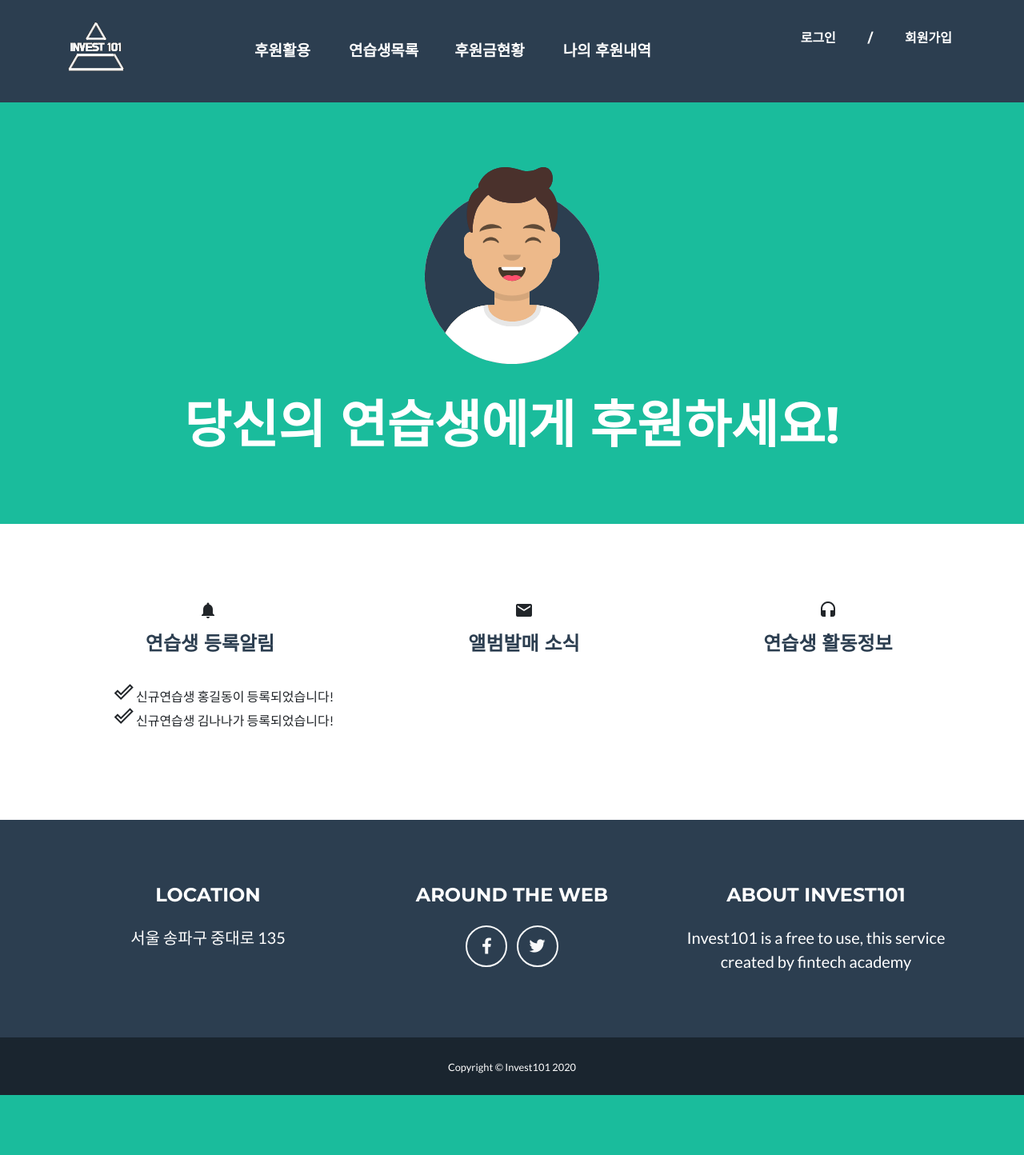
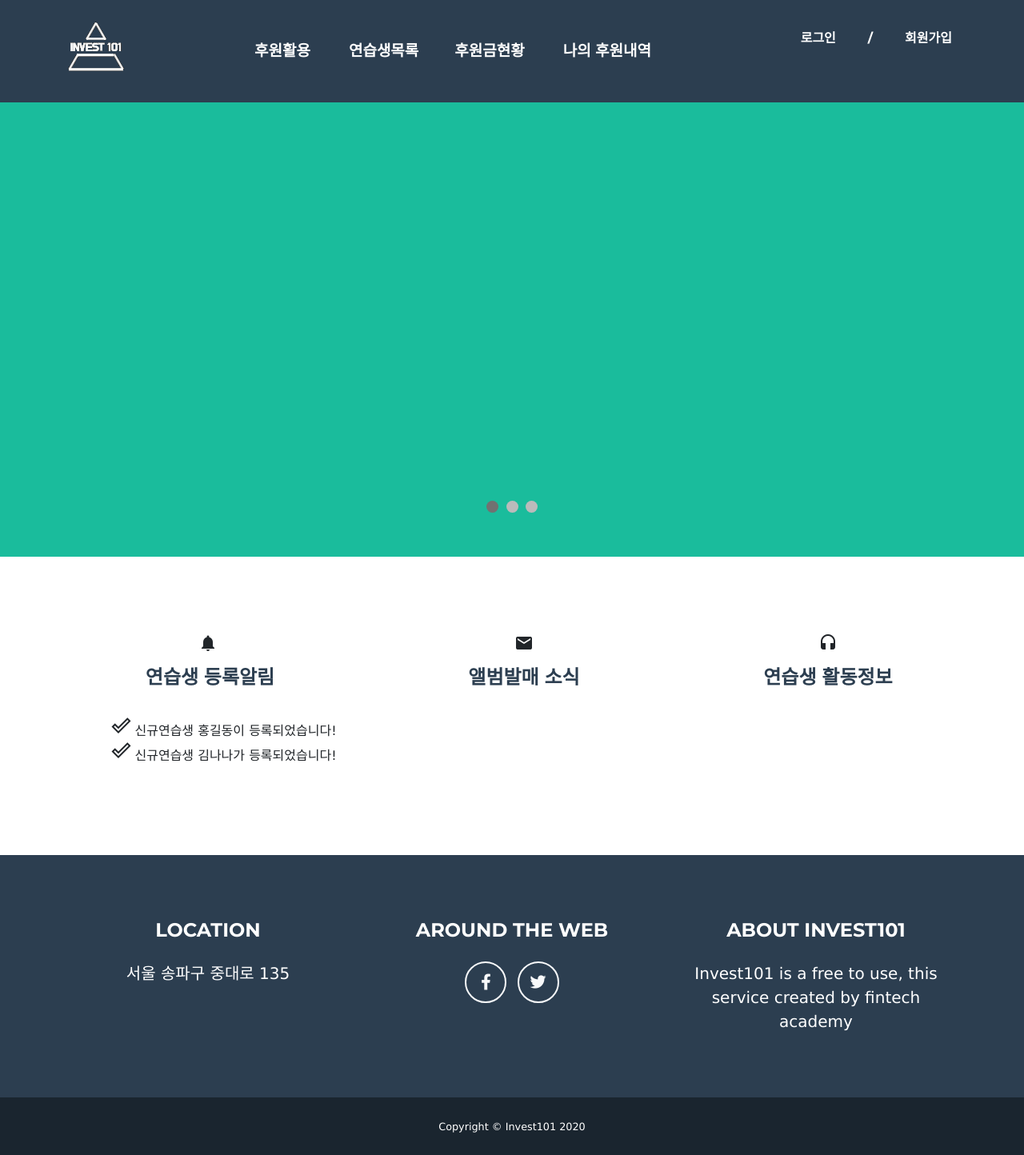
Before and after one commit to pkse1213/invest101, a Node server app: page / in a window 1280 px wide; the page is wider, and only the part inside the window is pictured. Shown: that part at 80% size. Before the commit the page ends 1369 px from the top of that part, so only its background shows below. Run offline with Node 20, Linux system fonts and the light colour scheme; data that the repository does not hold is empty; some libraries are stand-ins or nearby versions.

Commit message:
뷰 디테일 수정

```diff
--- a/views/donaStatus.ejs
+++ b/views/donaStatus.ejs
@@ -28,7 +28,7 @@
     <!--메인로고-->
   <div class="container" style="float: left; padding-right:0px; padding-left:0px; height:80px;">
     <div style="padding-left:0px;">
-        <a class="navbar-br and js-scroll-trigger" href="main"><img src="/img/invest_logo (3).png" width="100px" height="100px"   alt="invest101" ></a>
+        <a class="navbar-br and js-scroll-trigger" href="main"><img src="/img/mainlogo.png" width="100px" height="100px"   alt="invest101" ></a>
         <button class="navbar-toggler navbar-toggler-right text-uppercase font-weight-bold bg-primary text-white rounded" type="button" data-toggle="collapse" data-target="#navbarResponsive" aria-controls="navbarResponsive" aria-expanded="false" aria-label="Toggle navigation">
             Menu
             <i class="fas fa-bars"></i>
--- a/views/donaUse.ejs
+++ b/views/donaUse.ejs
@@ -30,7 +30,7 @@
     <!--메인로고-->
   <div class="container" style="float: left; padding-right:0px; padding-left:0px; height:80px;">
     <div style="padding-left:0px;">
-        <a class="navbar-br and js-scroll-trigger" href="main"><img src="/img/invest_logo (3).png" width="100px" height="100px"   alt="invest101" ></a>
+        <a class="navbar-br and js-scroll-trigger" href="main"><img src="/img/mainlogo.png" width="100px" height="100px"   alt="invest101" ></a>
         <button class="navbar-toggler navbar-toggler-right text-uppercase font-weight-bold bg-primary text-white rounded" type="button" data-toggle="collapse" data-target="#navbarResponsive" aria-controls="navbarResponsive" aria-expanded="false" aria-label="Toggle navigation">
             Menu
             <i class="fas fa-bars"></i>
--- a/views/donation.ejs
+++ b/views/donation.ejs
@@ -30,7 +30,7 @@
     <!--메인로고-->
     <div class="container" style="float: left; padding-right:0px; padding-left:0px; height:80px;">
       <div style="padding-left:0px;">
-        <a class="navbar-br and js-scroll-trigger" href="main"><img src="/img/invest_logo (3).png" width="100px"
+        <a class="navbar-br and js-scroll-trigger" href="main"><img src="/img/mainlogo.png" width="100px"
             height="100px" alt="invest101"></a>
         <button
           class="navbar-toggler navbar-toggler-right text-uppercase font-weight-bold bg-primary text-white rounded"
--- a/views/login.ejs
+++ b/views/login.ejs
@@ -37,7 +37,7 @@
 					<div class="form-divider"></div>
 					<div class="form-divider"></div>
 
-					<div class="form-row-group with-icons" style="width:500px; height:25pxpx; margin-left:550px;">
+					<div class="form-row-group with-icons" style="width:500px; height:25pxpx; margin-left:700px;">
 						<div class="form-row no-padding">
 							<i class="fa fa-envelope"></i>
 
@@ -54,7 +54,7 @@
 
 					<div class="form-divider"></div>
 
-					<div class="form-row" style="align-items: center; text-align: center; margin-left:730px;">
+					<div class="form-row" style="align-items: center; text-align: center; margin-left:880px;">
 
 						<button type="button" id="loginBtn" class="button circle block orange"
 						style="width:120px; height:30pxpx;">로그인</button>
--- a/views/main.ejs
+++ b/views/main.ejs
@@ -20,6 +20,66 @@
   <link href="css/freelancer.min.css" rel="stylesheet">
    <!--메터리얼 아이콘-->
    <link rel="stylesheet" href="https://fonts.googleapis.com/icon?family=Material+Icons">
+
+
+   <style>
+    * {box-sizing: border-box;}
+  body {font-family: Verdana, sans-serif;}
+  .mySlides {display: none;}
+  img {vertical-align: middle;}
+  /* Slideshow container */
+
+  /* Caption text */
+  .text {
+    color: #000000;
+    font-size: 15px;
+    padding: 8px 12px;
+    position: absolute;
+    bottom: 8px;
+    width: 100%;
+    text-align: center;
+  }
+  /* Number text (1/3 etc) */
+  .numbertext {
+    color: #f2f2f2;
+    font-size: 12px;
+    padding: 8px 12px;
+    position: absolute;
+    top: 0;
+  }
+  /* The dots/bullets/indicators */
+  .dot {
+    height: 15px;
+    width: 15px;
+    margin: 0 2px;
+    background-color: #bbb;
+    border-radius: 50%;
+    display: inline-block;
+    transition: background-color 0.6s ease;
+  }
+  .active {
+    background-color: #717171;
+  }
+  /* Fading animation */
+  .fade {
+    -webkit-animation-name: fade;
+    -webkit-animation-duration: 1.5s;
+    animation-name: fade;
+    animation-duration: 1.5s;
+  }
+  @-webkit-keyframes fade {
+    from {opacity: .4}
+    to {opacity: 1}
+  }
+  @keyframes fade {
+    from {opacity: .4}
+    to {opacity: 1}
+  }
+  /* On smaller screens, decrease text size */
+  @media only screen and (max-width: 300px) {
+    .text {font-size: 11px}
+  }
+    </style>
 
 </head>
 
@@ -90,16 +150,33 @@
       </div>
   </nav>
 
-  <!-- 메인 배너 -->
-  <header class="masthead bg-primary text-white text-center">
-    <div class="container d-flex align-items-center flex-column">
+   <!-- 메인 배너 -->
+<header class="masthead bg-primary text-white text-center" >
+    <div class="container d-flex align-items-center flex-column" style=" height:400px;"  >
+      <div class="slideshow-container"  style=" height:400px;" >
+        <div class="mySlides fade" style=" height:400px;">
+          <div class="numbertext" >1 / 3</div>
+          <img src="/img/banner1.png"  style="width:1580px; height:400px;">
+        </div>
+        <div class="mySlides fade" style=" height:400px;">
+          <div class="numbertext">2 / 3</div>
+          <img src="/img/banner2.png" style="width:1580px; height:400px;">
+        </div>
+        <div class="mySlides fade" style=" height:400px;">
+          <div class="numbertext">3 / 3</div>
+          <img src="/img/banner3.png" style="width:1580px; height:400px;">
+        </div>
 
-      <!-- Masthead Avatar Image -->
-      <img class="masthead-avatar mb-5" src="img/avataaars.svg" alt="">
-
-      <!-- Masthead Heading -->
-      <h1 class="masthead-heading text-uppercase mb-0">당신의 연습생에게 후원하세요!</h1>
-
+        <br>
+            <div style="text-align:center" style=" height:400px;">
+              <span class="dot"></span>
+              <span class="dot"></span>
+              <span class="dot"></span>
+            </div>
+          <!-- Masthead Avatar Image
+          <img class="masthead-avatar mb-5" src="img/avataaars.svg" alt="">
+          Masthead Heading
+          <h1 class="masthead-heading text-uppercase mb-0">당신의 연습생에게 후원하세요!</h1> -->
      </div>
   </header>
 
@@ -287,6 +364,27 @@
 
   </script>
 
+<script>
+  var slideIndex = 0;
+  showSlides();
+  function showSlides() {
+      var i;
+      var slides = document.getElementsByClassName("mySlides");
+      var dots = document.getElementsByClassName("dot");
+      for (i = 0; i < slides.length; i++) {
+         slides[i].style.display = "none";
+      }
+      slideIndex++;
+      if (slideIndex > slides.length) {slideIndex = 1}
+      for (i = 0; i < dots.length; i++) {
+          dots[i].className = dots[i].className.replace(" active", "");
+      }
+      slides[slideIndex-1].style.display = "block";
+      dots[slideIndex-1].className += " active";
+      setTimeout(showSlides, 2000); // Change image every 2 seconds
+  }
+  </script>
+
 
 </body>
 
--- a/views/myDona.ejs
+++ b/views/myDona.ejs
@@ -31,7 +31,7 @@
     <!--메인로고-->
     <div class="container" style="float: left; padding-right:0px; padding-left:0px; height:80px;">
       <div style="padding-left:0px;">
-        <a class="navbar-br and js-scroll-trigger" href="main"><img src="/img/invest_logo (3).png" width="100px"
+        <a class="navbar-br and js-scroll-trigger" href="main"><img src="/img/mainlogo.png" width="100px"
             height="100px" alt="invest101"></a>
         <button
           class="navbar-toggler navbar-toggler-right text-uppercase font-weight-bold bg-primary text-white rounded"
--- a/views/traineeInfo.ejs
+++ b/views/traineeInfo.ejs
@@ -39,7 +39,7 @@
     <!--메인로고-->
     <div class="container" style="float: left; padding-right:0px; padding-left:0px; height:80px;  ">
       <div style="padding-left:0px;">
-        <a class="navbar-br and js-scroll-trigger" href="main"><img src="/img/invest_logo (3).png" width="100px"
+        <a class="navbar-br and js-scroll-trigger" href="main"><img src="/img/mainlogo.png" width="100px"
             height="100px" alt="invest101"></a>
         <button
           class="navbar-toggler navbar-toggler-right text-uppercase font-weight-bold bg-primary text-white rounded"
--- a/views/traineeList.ejs
+++ b/views/traineeList.ejs
@@ -32,7 +32,7 @@
     <!--메인로고-->
     <div class="container" style="float: left; padding-right:0px; padding-left:0px; height:80px;">
       <div style="padding-left:0px;">
-        <a class="navbar-br and js-scroll-trigger" href="main"><img src="/img/invest_logo (3).png" width="100px"
+        <a class="navbar-br and js-scroll-trigger" href="main"><img src="/img/mainlogo.png" width="100px"
             height="100px" alt="invest101"></a>
         <button
           class="navbar-toggler navbar-toggler-right text-uppercase font-weight-bold bg-primary text-white rounded"
@@ -100,7 +100,11 @@
 
         <!--연습생목록 테이블-->
         <img src="/img/logo2.PNG" width="200px" height="200px" style="margin-right:20px;" />
+          <div style="height: 42.1px;width: 290px; border: 1px solid #1b5ac2; background: #ffffff;margin-left:800px; ">
+              <input type="text" placeholder="연습생 이름 검색" style="font-size: 14px;width: 250px; padding: 10px;border: 0px;outline: none;float: left;">
+              <img src="/img/search.PNG" style="padding-top: 0.5px;" />
 
+          </div>
           <div id="mainList" > </div>
 
 
```
Also changed, not shown: views/signup.ejs (+4 -4 lines), public/img/banner1.png (added), public/img/banner2.png (added), public/img/banner3.png (added), public/img/listlogo.png (added), public/img/search.png (added).
